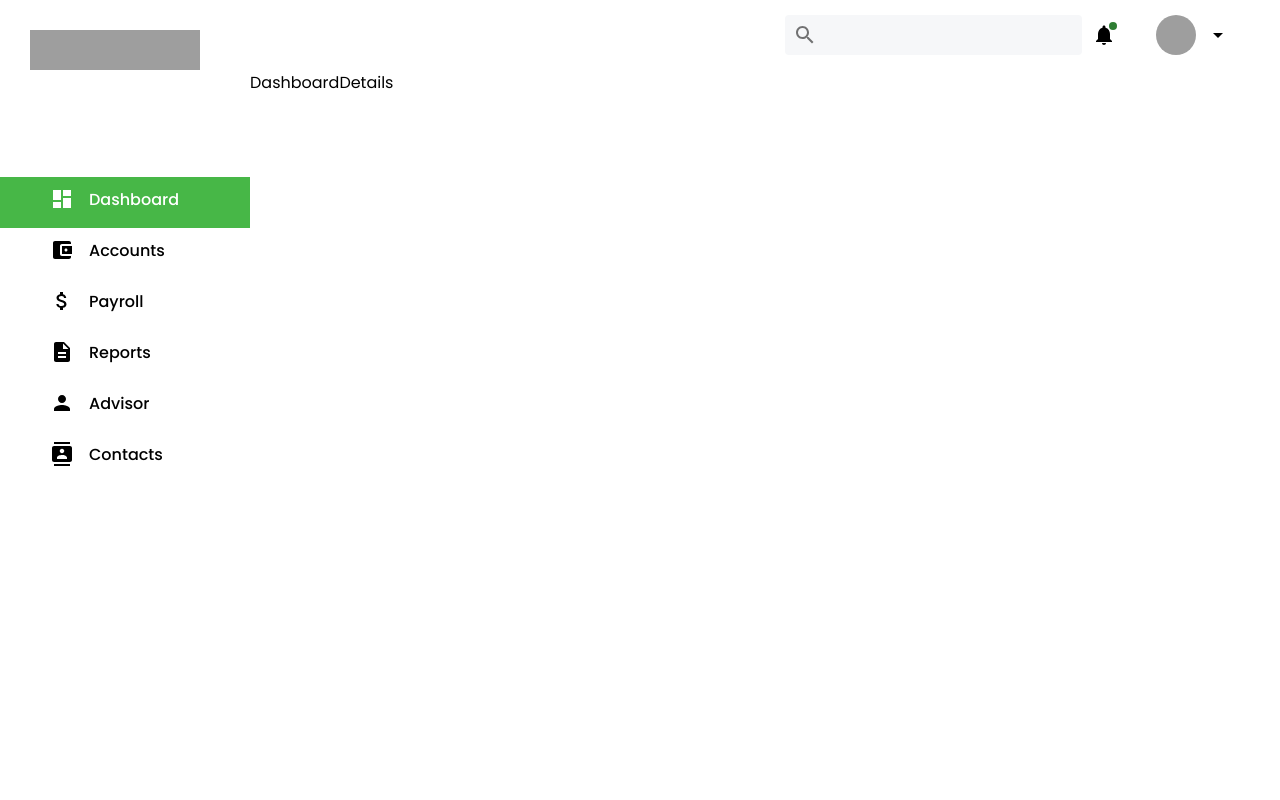
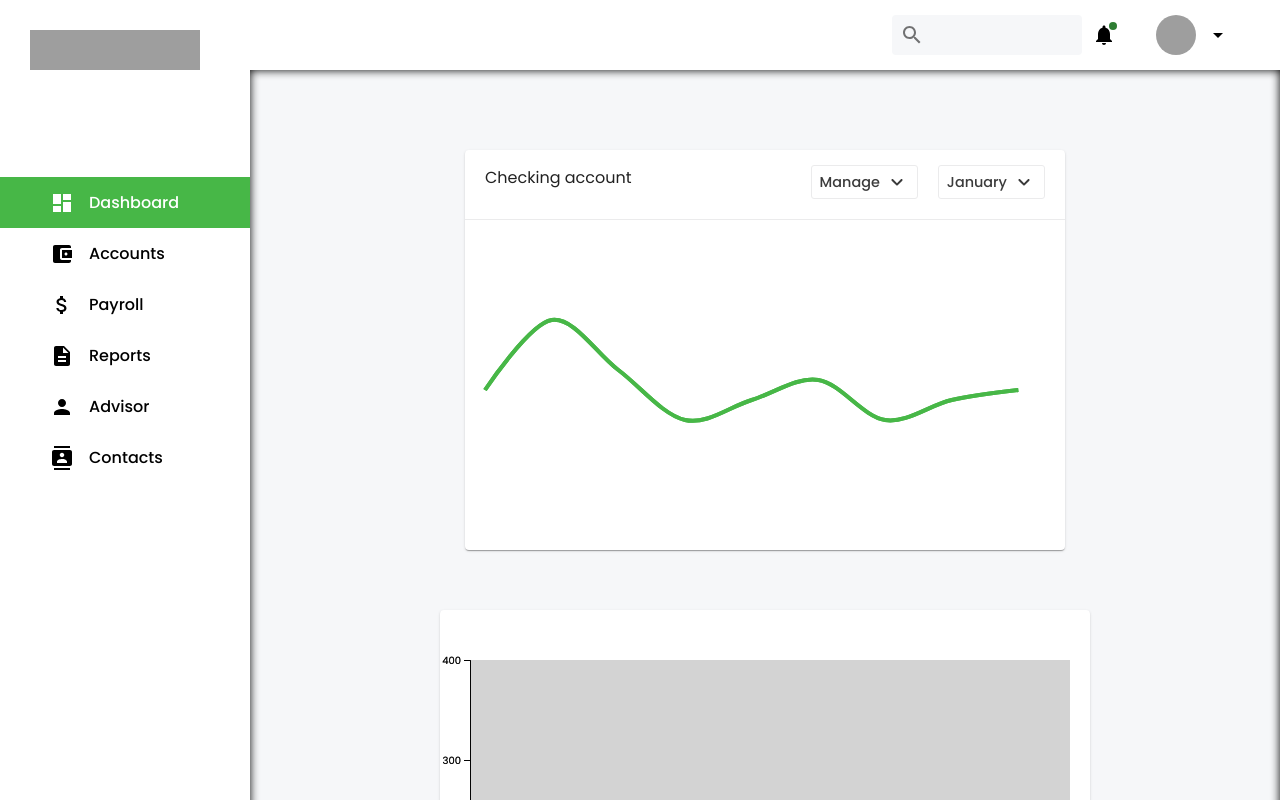
Before and after one commit to BeastZoro/Advanced-React, a React (Vite) app in the folder dashboard/: page / in a window 1280 px wide. Shown: the top 800 px of the page. Built offline with nearby package versions, Linux system fonts and the light colour scheme; grey boxes are pictures that could not be loaded.

Commit message:
Line chart added

```diff
--- a/dashboard/package.json
+++ b/dashboard/package.json
@@ -14,6 +14,7 @@
     "@emotion/styled": "^11.11.0",
     "@mui/icons-material": "^5.14.16",
     "@mui/material": "^5.14.16",
+    "d3": "^7.8.5",
     "react": "^18.2.0",
     "react-dom": "^18.2.0",
     "react-router-dom": "^6.18.0"
--- /dev/null
+++ b/dashboard/src/components/BarChart.jsx
@@ -0,0 +1,65 @@
+import { Card } from "@mui/material";
+import React, { useEffect, useRef, useState } from "react";
+import * as d3 from "d3";
+
+const BarChart = () => {
+  const [data] = useState([80, 40, 80, 60, 70, 50]);
+  const svgRef = useRef();
+
+  useEffect(() => {
+    //setting up the svg
+    const width = 600;
+    const height = 400;
+    const svg = d3
+      .select(svgRef.current)
+      .attr("width", width)
+      .attr("height", height)
+      .style("margin-top", "50px")
+      .style('margin-left', '30px')
+      .style("background", "#d3d3d3")
+      .style("overflow", "visible");
+
+    //setting up the scales of the chart
+    const xScale = d3
+      .scaleLinear()
+      .domain([0, data.length - 1])
+      .range([0, width]);
+
+    const yScale = d3.scaleLinear().domain([0, height]).range([height, 0]);
+
+    const generateScaledLine = d3
+      .line()
+      .x((d, i) => xScale(i))
+      .y(yScale)
+      .curve(d3.curveCardinal);
+
+    //setting up the axes
+    const xAxis = d3
+      .axisBottom(xScale)
+      .ticks(data.length)
+      .tickFormat((i) => i + 1);
+
+    const yAxis = d3.axisLeft(yScale).ticks(5);
+
+    svg.append("g").call(xAxis).attr("transform", `translate(0, ${height})`);
+    svg.append("g").call(yAxis);
+
+    //setting up the data for the svg
+
+    svg
+      .selectAll(".line")
+      .data([data])
+      .join("path")
+      .attr("d", (d) => generateScaledLine(d))
+      .attr("fill", "none")
+      .attr("stroke", "black");
+  }, [data]);
+
+  return (
+    <Card sx={{ width: "650px", height: "500px", marginTop: "30px" }}>
+      <svg ref={svgRef}></svg>
+    </Card>
+  );
+};
+
+export default BarChart;
--- a/dashboard/src/components/DashboardDetails.jsx
+++ b/dashboard/src/components/DashboardDetails.jsx
@@ -1,10 +1,29 @@
-import { Stack } from '@mui/material'
-import React from 'react'
+import { Stack } from "@mui/material";
+import React from "react";
+import BarChart from "./BarChart";
+import LineChart from "./LineChart";
 
 const DashboardDetails = () => {
   return (
-    <Stack marginLeft='250px'>DashboardDetails</Stack>
-  )
-}
+    <Stack
+    flexDirection='row'
+    gap='30px'
+    flexWrap='wrap'
+    justifyContent='center'
+    py='50px'
+      sx={{
+        background: "#f6f7f9",
+        // border: "1px solid",
+        marginLeft: "250px",
+        width: "100%",
+        minHeighteight: "100vh",
+        boxShadow: "inset 0 0 10px #000000;",
+      }}
+    >
+      <LineChart />
+      <BarChart />
+    </Stack>
+  );
+};
 
-export default DashboardDetails
+export default DashboardDetails;
--- /dev/null
+++ b/dashboard/src/components/LineChart.jsx
@@ -0,0 +1,102 @@
+import React, { useEffect, useRef, useState } from "react";
+import * as d3 from "d3";
+import { Box, Card, Stack } from "@mui/material";
+import KeyboardArrowDownRoundedIcon from "@mui/icons-material/KeyboardArrowDownRounded";
+import { months } from "../utilities/Constants";
+
+const LineChart = () => {
+  const [data] = useState([180, 250, 200, 150, 170, 190, 150, 170, 180]);
+  const svgRef = useRef();
+
+  useEffect(() => {
+    //setting up the svg
+    const width = 600;
+    const height = 300;
+    const svg = d3
+      .select(svgRef.current)
+      .attr("width", width)
+      .attr("height", height)
+      .style("margin-top", "50px")
+      .style("margin-left", "20px")
+      .style("overflow", "visible")
+      .style("color", "black")
+      .style("font-weight", "bold");
+
+    //setting up the scales of the chart
+    const xScale = d3.scaleLinear().domain([9, 18]).range([0, width]);
+
+    const yScale = d3.scaleLinear().domain([0, height]).range([height, 0]);
+
+    const generateScaledLine = d3
+      .line()
+      .x((d, i) => xScale(i + 9))
+      .y(yScale)
+      .curve(d3.curveCardinal);
+
+    //setting up the axes
+    const xAxis = d3
+      .axisBottom(xScale)
+      .ticks(data.length)
+      .tickFormat((i) => i + 1);
+
+    // const yAxis = d3.axisLeft(yScale);
+
+    const xAxisGroup = svg
+      .append("g")
+      .call(xAxis)
+      .attr("transform", `translate(0, ${height})`)
+      .attr("font-size", "14px");
+
+    xAxisGroup.selectAll("line").remove();
+    xAxisGroup.select("path").remove();
+    // svg.append("g").call(yAxis);
+
+    //setting up the data for the svg
+
+    svg
+      .selectAll(".line")
+      .data([data])
+      .join("path")
+      .attr("d", (d) => generateScaledLine(d))
+      .attr("fill", "none")
+      .attr("stroke", "#47b747")
+      .attr("stroke-width", 4);
+  }, [data]);
+
+  return (
+    <Card
+      sx={{
+        width: "600px",
+        height: "400px",
+        marginTop: "30px",
+        paddingBlock: "15px",
+      }}
+    >
+      <Stack
+        flexDirection="row"
+        justifyContent="space-between"
+        px='20px'
+        sx={{ borderBottom: "1px solid #ebebec", paddingBottom: "20px" }}
+      >
+        <p>Checking account</p>
+        <Stack flexDirection="row" gap="20px">
+          <Box className="chart_menu">
+            <span>Manage</span>
+            <span className="alignCenter">
+              <KeyboardArrowDownRoundedIcon />
+            </span>
+          </Box>
+          <Box className="chart_menu">
+            <span>January</span>
+            <span className="alignCenter">
+              <KeyboardArrowDownRoundedIcon />
+            </span>
+          </Box>
+        </Stack>
+      </Stack>
+      <svg ref={svgRef}></svg>
+    </Card>
+  );
+};
+
+export default LineChart;
--- a/dashboard/src/components/Navbar.jsx
+++ b/dashboard/src/components/Navbar.jsx
@@ -1,10 +1,13 @@
 import { Avatar, Badge, Box, IconButton, Paper, Stack } from "@mui/material";
-import React from "react";
+import React, { useState } from "react";
 import SearchIcon from "@mui/icons-material/Search";
 import NotificationsIcon from "@mui/icons-material/Notifications";
 import ArrowDropDownSharpIcon from "@mui/icons-material/ArrowDropDownSharp";
 
 const Navbar = () => {
+  const [searchInput, setSearchInput] = useState("");
+  console.log(searchInput)
+
   return (
     <Stack
       direction="row"
@@ -18,7 +21,7 @@ const Navbar = () => {
         <IconButton>
           <SearchIcon />
         </IconButton>
-        <input type="text" value="" className="search" />
+        <input type="text" value={searchInput} className="search" onChange={(e) => setSearchInput(e.target.value)}/>
       </Paper>
       <Badge color="success" variant="dot" overlap="circular">
         <NotificationsIcon />
--- a/dashboard/src/components/Siderbar.jsx
+++ b/dashboard/src/components/Siderbar.jsx
@@ -2,6 +2,7 @@ import React, { useState } from "react";
 import { navbarLinks } from "../utilities/Constants";
 import { Box, Stack } from "@mui/material";
 import { logo } from "../utilities/Constants";
+import { Link } from "react-router-dom";
 
 const Siderbar = () => {
   const [selectedLink, setSelectedLink] = useState("dashboard");
@@ -32,17 +33,17 @@ const Siderbar = () => {
       <Box>
         {navbarLinks.map((link, index) => (
           // replace div with Link tag from router
-          <div
+          <Link to='/' key={index}
             className={`sidebar_links ${
               selectedLink === link.text ? "active_link" : ""
             }`}
             onClick={() => setSelectedLink(link.text)}
           >
-            <span>
+            <span className="alignCenter">
               <link.icon />
             </span>
             <span>{link.text}</span>
-          </div>
+          </Link>
         ))}
       </Box>
     </Stack>
--- a/dashboard/src/index.css
+++ b/dashboard/src/index.css
@@ -4,30 +4,56 @@
   box-sizing: border-box;
   margin: 0;
   padding: 0;
-  font-family: 'Poppins', sans-serif;
+  font-family: "Poppins", sans-serif;
+}
+
+a {
+  text-decoration: none;
+  color: black;
 }
 
 .sidebar_links {
   display: flex;
-  /* align-items: center; */
+  align-items: center;
   gap: 15px;
   width: 100%;
   text-transform: capitalize;
-  padding: 10px 50px;
+  padding: 13px 50px;
   font-weight: 500;
   cursor: pointer;
-  transition: .2s ease-in;
+  transition: all 0.3s ease;
 }
 
-.active_link{
+.active_link {
   background-color: #47b747;
   color: white;
 }
 
-.search{
+.search {
   outline: none;
   border: none;
   text-indent: 3px;
   background-color: transparent;
+  width: 150px;
+}
 
+.chart_menu {
+  border: 1px solid #ebebec;
+  width: fit-content;
+  display: flex;
+  justify-content: center;
+  align-items: center;
+  gap: 5px;
+  padding: 4px 8px;
+  font-size: .9rem;
+  font-weight: 500;
+  color: rgb(59, 59, 59);
+  border-radius: 3px;
+  cursor: pointer;
 }
+
+.alignCenter{
+  display: flex;
+  align-items: center;
+  justify-content: center;
+}
--- a/dashboard/src/utilities/Constants.js
+++ b/dashboard/src/utilities/Constants.js
@@ -41,3 +41,6 @@ export const navbarLinks = [
 
 
 export const logo = 'https://desk.assiduus.in/content/images/2023/08/Assiduus_TM_Logo--1-.png'
+
+
+export const months = ['January', 'february', 'march', 'april', 'may', 'june', 'july', 'august', 'september', 'october', 'november', 'december']
```
Also changed, not shown: dashboard/src/pages/Dashboard.jsx (+8 -8 lines), 1 other file (tests, documents, lock files or other folders).
